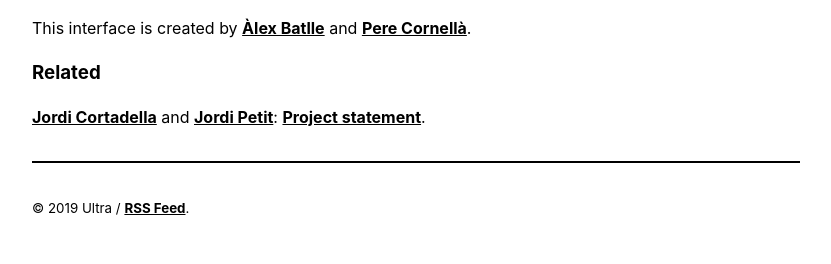
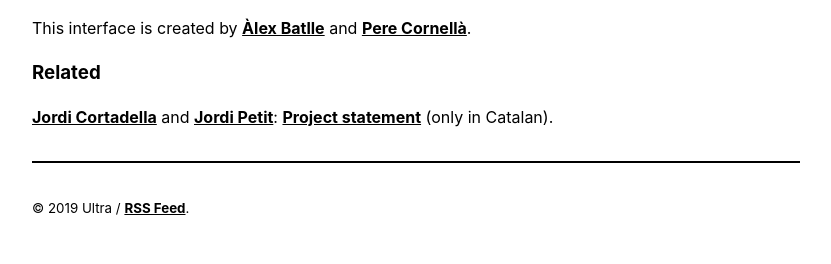
Before and after one commit to Atellas23/Atellas23.github.io, a Jekyll site: the page built from _projects/2021-12-02-igo-ap2.md, in a window 1280 px wide. Shown: the part 1463-1727 px from the top of the page, without its empty margins (224-1055 px from the left). Built offline with Jekyll 4.4.1, drawn with Linux system fonts in a browser that asks for light colours.

Commit message:
projects update

```diff
--- a/_projects/2021-12-02-igo-ap2.md
+++ b/_projects/2021-12-02-igo-ap2.md
@@ -58,4 +58,4 @@ pip install -r requirements.txt
 This interface is created by [Àlex Batlle](https://github.com/Atellas23) and [Pere Cornellà](https://github.com/perecornella).
 
 ### Related
-[Jordi Cortadella](https://github.com/jordicf) and [Jordi Petit](https://github.com/jordi-petit): [Project statement](https://github.com/jordi-petit/ap2-igo-2021).
+[Jordi Cortadella](https://github.com/jordicf) and [Jordi Petit](https://github.com/jordi-petit): [Project statement](https://github.com/jordi-petit/ap2-igo-2021) (only in Catalan).
```
